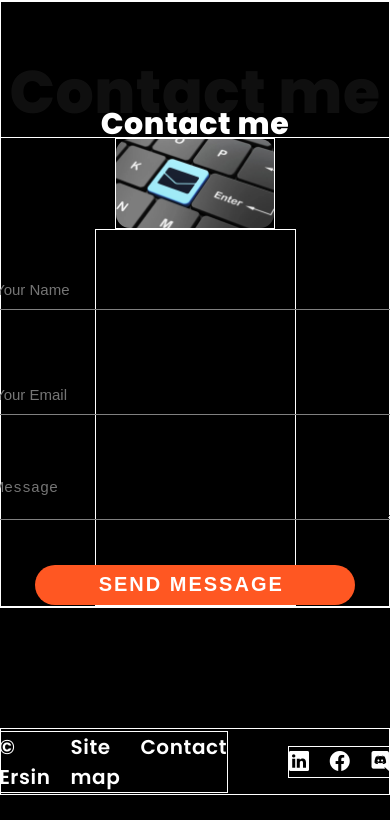
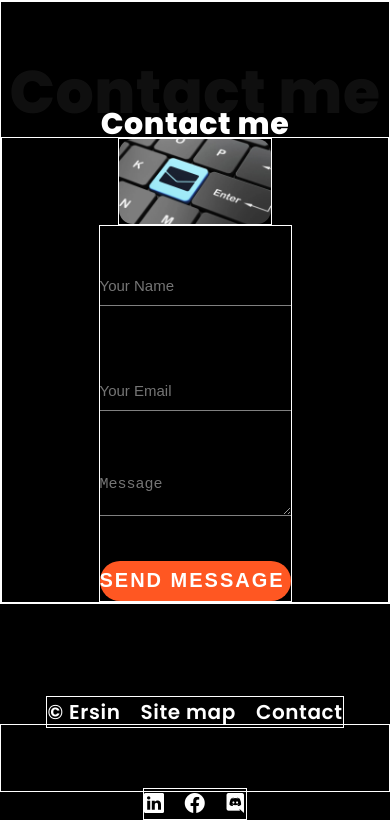
Before and after one commit to alyersin/my-homepage, a website: page index.html in a window 390 px wide. Shown: the part 4516-5336 px from the top of the page. Before the commit the page ends 5311 px from the top, so only its background shows below. Drawn offline with nearby package versions, Linux system fonts and the light colour scheme; no server answers; grey boxes are pictures that could not be loaded; files whose address does not match are found by name.

Commit message:
Update index.css

```diff
--- a/index.css
+++ b/index.css
@@ -503,12 +503,16 @@ h6 {
   .contact-container {
     flex-direction: column;
     flex-wrap: wrap;
+    width: 100%;
   }
   h2 {
     font-size: 60px;
   }
   h3 {
     font-size: 30px;
+  }
+  .form-control {
+    width: 100%;
   }
 }
 
@@ -532,3 +536,20 @@ footer {
   font-size: 22px;
   gap: 6px;
 }
+
+@media (max-width: 720px) {
+  footer {
+    flex-direction: column;
+    flex-wrap: wrap;
+    width: 100%;
+  }
+  h2 {
+    font-size: 60px;
+  }
+  h3 {
+    font-size: 30px;
+  }
+  .form-control {
+    width: 100%;
+  }
+}
```
